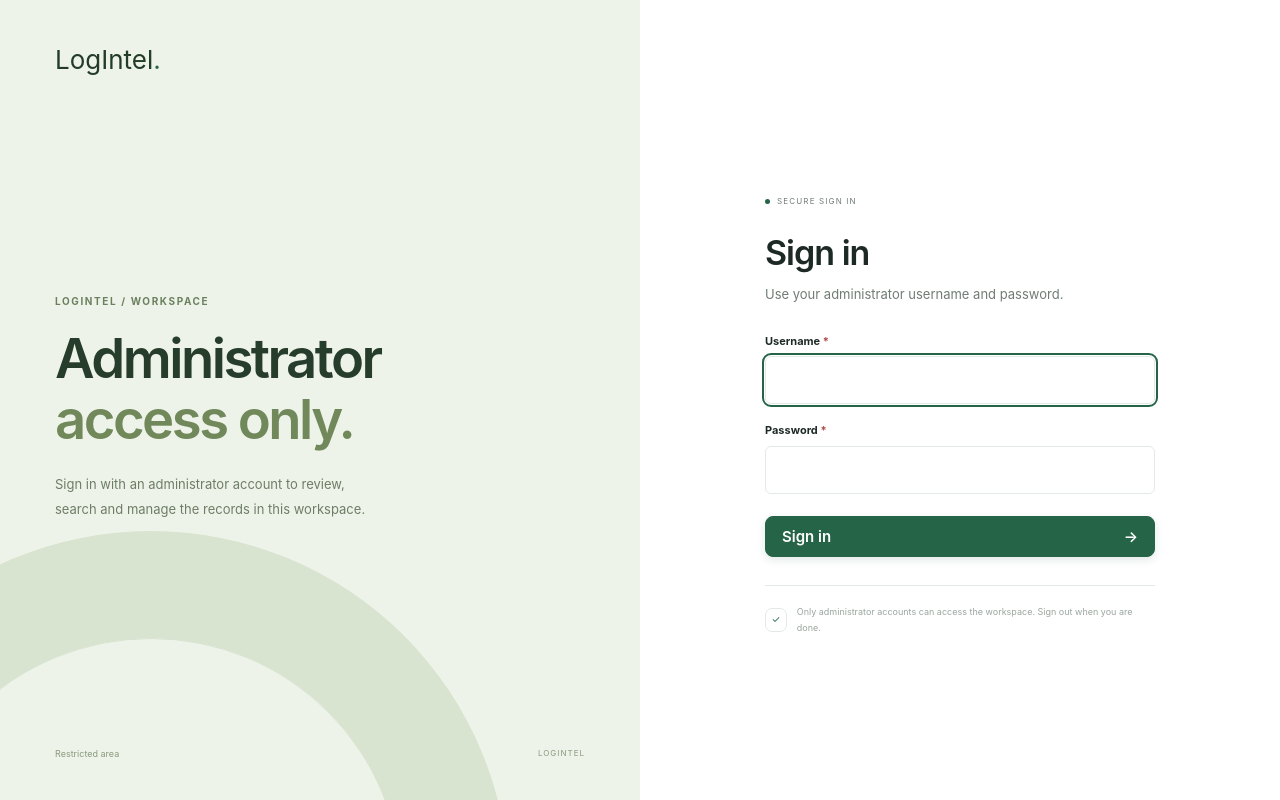
After one commit to RussellTCrivello/credvault, a Django app: page /login/ in a window 1280 px wide. The commit adds this page. Run offline with Django 5.2, Linux system fonts and the light colour scheme.

Commit message:
first commit4

```diff
--- /dev/null
+++ b/vault/access.py
@@ -0,0 +1,51 @@
+"""
+Administrator sign-in for the LogIntel workspace.
+
+Accounts come from Django's built-in ``auth_user`` table. Only active users
+with ``is_staff`` set may use the workspace; the login form refuses any other
+account after the password has been checked.
+"""
+
+from django.contrib.auth.forms import AuthenticationForm
+from django.contrib.auth.views import LoginView
+from django.core.exceptions import ValidationError
+from django.http import HttpResponseRedirect
+from django.utils.translation import gettext_lazy as _
+
+
+def is_administrator(user):
+    """True when `user` is signed in, active and an administrator (staff)."""
+    return bool(
+        user.is_authenticated and user.is_active and user.is_staff
+    )
+
+
+class AdministratorLoginForm(AuthenticationForm):
+    error_messages = {
+        **AuthenticationForm.error_messages,
+        'not_administrator': _(
+            'This account does not have administrator access.'
+        ),
+    }
+
+    def confirm_login_allowed(self, user):
+        super().confirm_login_allowed(user)  # rejects inactive accounts
+        if not user.is_staff:
+            raise ValidationError(
+                self.error_messages['not_administrator'],
+                code='not_administrator',
+            )
+
+
+class AdministratorLoginView(LoginView):
+    template_name = 'vault/login.html'
+    authentication_form = AdministratorLoginForm
+    redirect_authenticated_user = False  # handled in get() below
+
+    def get(self, request, *args, **kwargs):
+        # An administrator who is already signed in goes straight through.
+        # Other signed-in users see the form, so they cannot loop between
+        # this page and the workspace.
+        if is_administrator(request.user):
+            return HttpResponseRedirect(self.get_success_url())
+        return super().get(request, *args, **kwargs)
--- /dev/null
+++ b/vault/middleware.py
@@ -0,0 +1,36 @@
+from django.conf import settings
+from django.contrib.auth.views import redirect_to_login
+
+from .access import is_administrator
+
+
+class AdministratorLoginMiddleware:
+    """
+    Only signed-in administrators may use the workspace.
+
+    Anything else is redirected to the administrator login page, with the
+    originally requested path kept in ``next``. These paths stay open:
+
+    * the login and logout pages themselves,
+    * the language switcher (``/i18n/``),
+    * static and media files,
+    * Django's own ``/admin/`` site, which applies its own staff check.
+    """
+
+    def __init__(self, get_response):
+        self.get_response = get_response
+        self.public_prefixes = (
+            '/login/',
+            '/logout/',
+            '/i18n/',
+            '/admin/',
+            settings.STATIC_URL or '/static/',
+            settings.MEDIA_URL or '/media/',
+        )
+
+    def __call__(self, request):
+        if request.path_info.startswith(self.public_prefixes):
+            return self.get_response(request)
+        if is_administrator(request.user):
+            return self.get_response(request)
+        return redirect_to_login(request.get_full_path(), settings.LOGIN_URL)
--- a/vault/static/monitoring/app.css
+++ b/vault/static/monitoring/app.css
@@ -2379,7 +2379,7 @@ textarea.text-input {
 }
 .login-card {
   width: 100%;
-  max-width: 338px;
+  max-width: 390px;
   margin: auto;
 }
 .login-kicker {
@@ -2399,26 +2399,35 @@ textarea.text-input {
   display: inline-block;
 }
 .login-card h2 {
-  font-size: 30px;
+  font-size: 34px;
   letter-spacing: -1px;
   font-weight: 600;
 }
 .login-subtitle {
-  font-size: 12px;
+  font-size: 13px;
   color: var(--muted);
   margin-top: 7px;
-  margin-bottom: 30px;
+  margin-bottom: 0;
+}
+.vault-form.login-form {
+  grid-template-columns: minmax(0, 1fr);
+  gap: 18px;
+  padding: 0;
+  margin-top: 28px;
+}
+.login-form .field {
+  margin: 0;
 }
 .login-card .field-label {
-  font-size: 10px;
-  margin-bottom: 8px;
+  font-size: 11px;
+  margin-bottom: 7px;
 }
 .login-card .text-input {
-  height: 42px;
-  font-size: 11px;
-}
-.login-card label[for="password"] {
-  margin-top: 20px;
+  height: 48px;
+  font-size: 13px;
+}
+.login-form .field-error {
+  margin-top: 7px;
 }
 .password-field {
   position: relative;
@@ -2436,9 +2445,10 @@ textarea.text-input {
 }
 .login-submit {
   width: 100%;
-  margin-top: 24px;
-  min-height: 43px;
-  font-size: 11px;
+  margin-top: 4px;
+  min-height: 48px;
+  padding-inline: 16px;
+  font-size: 13px;
   justify-content: space-between;
 }
 .login-submit span {
@@ -2481,8 +2491,8 @@ textarea.text-input {
   align-items: center;
   justify-content: center;
   gap: 10px;
-  margin-top: 33px;
-  padding-top: 22px;
+  margin-top: 28px;
+  padding-top: 18px;
   border-top: 1px solid var(--line);
   color: var(--subtle);
 }
@@ -2918,7 +2928,7 @@ textarea.text-input {
     padding: 45px 27px 25px;
   }
   .login-card {
-    max-width: 355px;
+    max-width: 390px;
   }
   .login-card:before {
     content: "LogIntel.";
@@ -2927,7 +2937,7 @@ textarea.text-input {
     font-size: 30px;
     letter-spacing: -1.5px;
     font-weight: 750;
-    margin-bottom: 45px;
+    margin-bottom: 35px;
   }
   .login-form-footer {
     padding-top: 40px;
--- /dev/null
+++ b/vault/templates/vault/login.html
@@ -0,0 +1,74 @@
+{% load i18n static %}
+{% get_current_language as LANGUAGE_CODE %}
+{% get_current_language_bidi as LANGUAGE_BIDI %}
+<!doctype html>
+<html lang="{{ LANGUAGE_CODE }}" dir="{% if LANGUAGE_BIDI %}rtl{% else %}ltr{% endif %}">
+  <head>
+    <meta charset="utf-8" />
+    <meta name="viewport" content="width=device-width, initial-scale=1" />
+    <meta name="color-scheme" content="light dark" />
+    <meta name="theme-color" content="#f8faf8" />
+    <title>{% trans "Administrator sign in" %} · LogIntel</title>
+    <link rel="icon" type="image/svg+xml" href="{% static 'monitoring/favicon.svg' %}" />
+    <link rel="stylesheet" href="{% static 'monitoring/app.css' %}" />
+    <link rel="stylesheet" href="{% static 'monitoring/vault.css' %}" />
+    <link rel="stylesheet" href="{% static 'monitoring/admin.css' %}" />
+  </head>
+  <body>
+    <main class="login-layout">
+      <section class="login-story" aria-hidden="true">
+        <div class="login-brand">LogIntel<span class="brand-dot">.</span></div>
+        <div class="login-story-content">
+          <p class="eyebrow">{% trans "LOGINTEL / WORKSPACE" %}</p>
+          <h1>{% trans "Administrator" %} <span>{% trans "access only." %}</span></h1>
+          <p class="login-description">{% trans "Sign in with an administrator account to review, search and manage the records in this workspace." %}</p>
+        </div>
+        <div class="login-story-footer">
+          <span>{% trans "Restricted area" %}</span>
+          <span>LOGINTEL</span>
+        </div>
+      </section>
+
+      <section class="login-form-side">
+        <div class="login-card">
+          <p class="login-kicker"><span class="status-dot"></span>{% trans "SECURE SIGN IN" %}</p>
+          <h2>{% trans "Sign in" %}</h2>
+          <p class="login-subtitle">{% trans "Use your administrator username and password." %}</p>
+
+          {% if form.non_field_errors %}
+            <div class="form-error" role="alert">
+              {% for error in form.non_field_errors %}<p>{{ error }}</p>{% endfor %}
+            </div>
+          {% endif %}
+
+          <form method="post" action="{% url 'vault:login' %}" class="vault-form login-form" novalidate>
+            {% csrf_token %}
+            <input type="hidden" name="next" value="{{ next }}" />
+
+            <div class="field">
+              <label class="field-label" for="{{ form.username.id_for_label }}">{% trans "Username" %}<span class="required-mark" aria-hidden="true"> *</span><span class="sr-only">{% trans "required" %}</span></label>
+              <input type="text" name="{{ form.username.html_name }}" id="{{ form.username.id_for_label }}" class="text-input" value="{{ form.username.value|default_if_none:'' }}" autocomplete="username" autocapitalize="none" spellcheck="false" required autofocus />
+              {% for error in form.username.errors %}<p class="field-error">{{ error }}</p>{% endfor %}
+            </div>
+
+            <div class="field">
+              <label class="field-label" for="{{ form.password.id_for_label }}">{% trans "Password" %}<span class="required-mark" aria-hidden="true"> *</span><span class="sr-only">{% trans "required" %}</span></label>
+              <input type="password" name="{{ form.password.html_name }}" id="{{ form.password.id_for_label }}" class="text-input" autocomplete="current-password" required />
+              {% for error in form.password.errors %}<p class="field-error">{{ error }}</p>{% endfor %}
+            </div>
+
+            <button class="button primary login-submit" type="submit">
+              <span>{% trans "Sign in" %}</span><span aria-hidden="true">→</span>
+            </button>
+          </form>
+
+          <div class="login-privacy">
+            <span class="small-shield" aria-hidden="true">✓</span>
+            <p>{% trans "Only administrator accounts can access the workspace. Sign out when you are done." %}</p>
+          </div>
+        </div>
+      </section>
+    </main>
+    <script src="{% static 'monitoring/admin.js' %}" defer></script>
+  </body>
+</html>
--- a/vault/urls.py
+++ b/vault/urls.py
@@ -1,6 +1,7 @@
+from django.contrib.auth.views import LogoutView
 from django.urls import path
 from . import views
-
+from .access import AdministratorLoginView
 app_name = 'vault'
 
 """
@@ -22,10 +23,11 @@ Plus the normalized relationship management:
 """
 
 urlpatterns = [
+    path('login/', AdministratorLoginView.as_view(), name='login'),
+    path('logout/', LogoutView.as_view(next_page='vault:login'), name='logout'),
     path('', views.dashboard, name='dashboard'),
     path('records/', views.browse_all, name='browse'),
-    path('records/add/', views.add_account, name='add'),
-    path('records/<int:pk>/', views.view_detail, name='detail'),
+    path('records/add/', views.add_account, name='add'),   path('records/<int:pk>/', views.view_detail, name='detail'),
     path('records/<int:pk>/edit/', views.update_account, name='update'),
     path('records/<int:pk>/delete/', views.delete_account, name='delete'),
     path('search/', views.search_records, name='search'),
```
Also changed, not shown: admin_LogIntel/settings.py (+7 -0 lines), vault/templates/vault/base.html (+9 -0 lines), vault/tests.py (+17 -1 lines), vault/tests_formats.py (+9 -0 lines), README.md.
